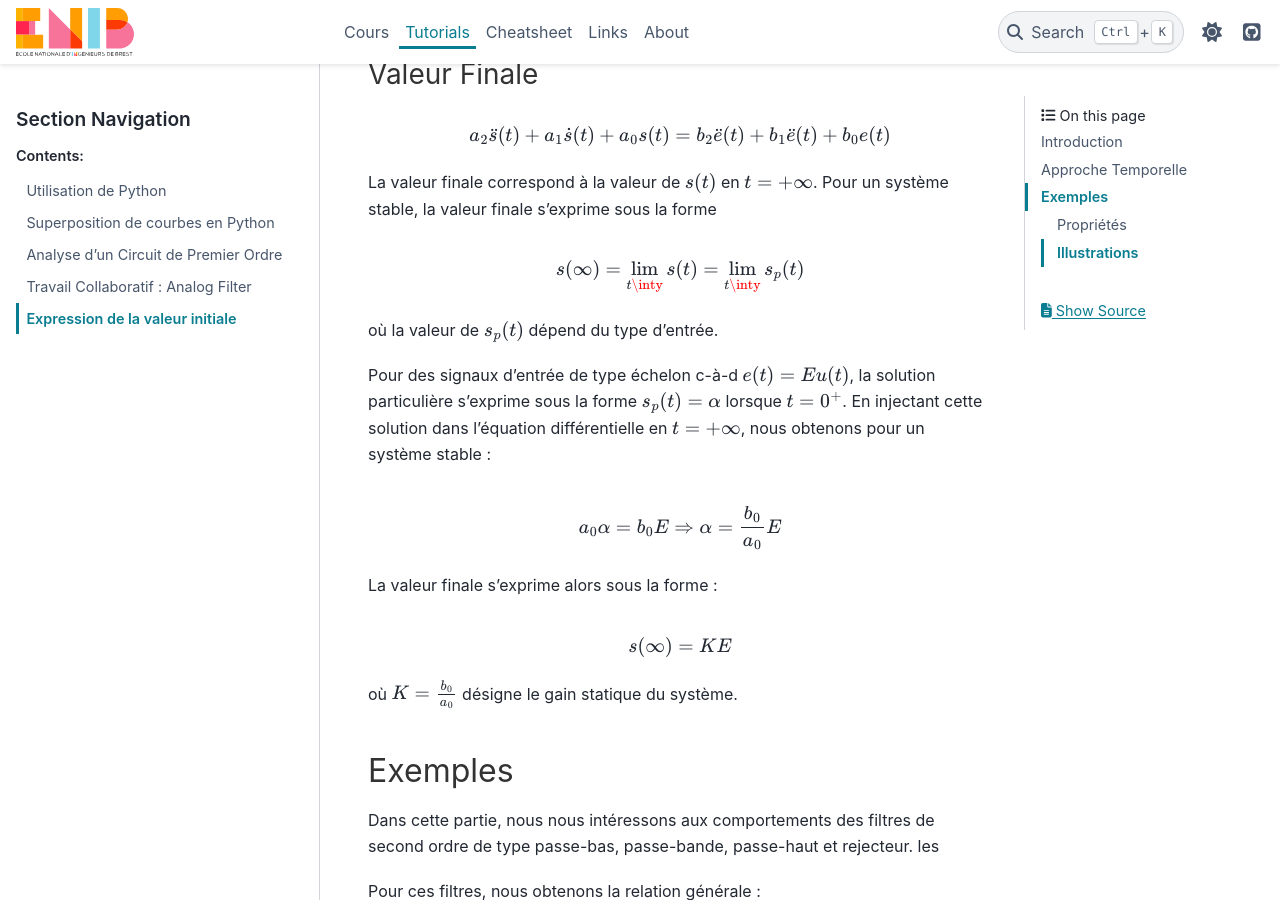
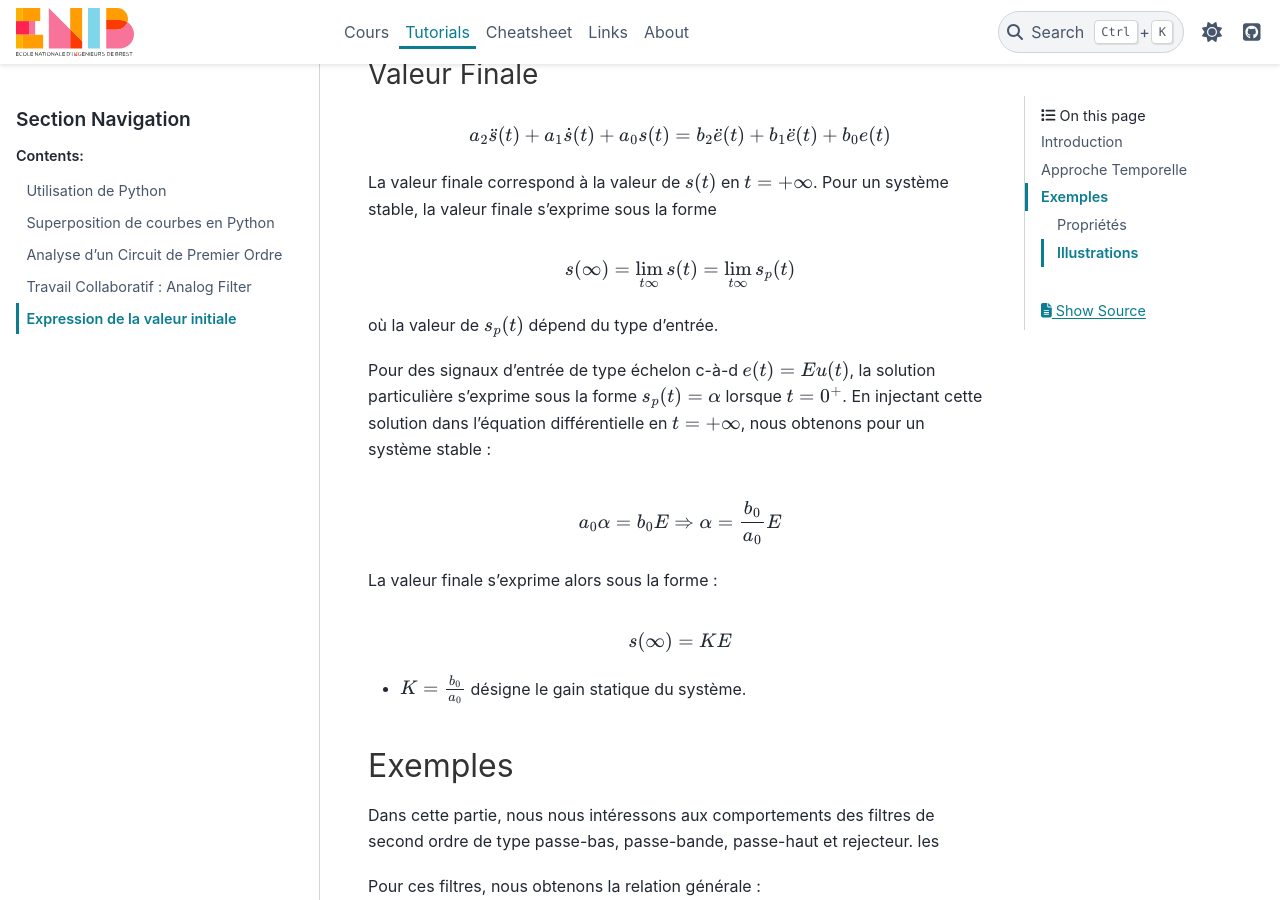
Before and after one commit to vincentchoqueuse/cheatsheet_elec, a Sphinx documentation site: the page built from docs/source/tutorials/initial_values.rst, in a window 1280 px wide and 900 px high, scrolled down 2766 px. Built offline with Sphinx 7.4.7 and the PyData theme 0.15.4, drawn with Linux system fonts in a browser that asks for light colours.

Commit message:
gain statique

```diff
--- a/docs/source/tutorials/initial_values.rst
+++ b/docs/source/tutorials/initial_values.rst
@@ -128,7 +128,7 @@ La valeur finale correspond à la valeur de :math:`s(t)` en :math:`t=+\infty`. P
 
 .. math ::
 
-    s(\infty) = \lim_{t\inty} s(t) = \lim_{t\inty} s_p(t)
+    s(\infty) = \lim_{t\infty} s(t) = \lim_{t\infty} s_p(t)
 
 
 où la valeur de :math:`s_p(t)` dépend du type d'entrée.
@@ -146,7 +146,7 @@ La valeur finale s'exprime alors sous la forme :
 
     s(\infty) = KE
 
-où :math:`K=\frac{b_0}{a_0}` désigne le gain statique du système.
+* :math:`K=\frac{b_0}{a_0}` désigne le gain statique du système.
 
 
 Exemples
```
